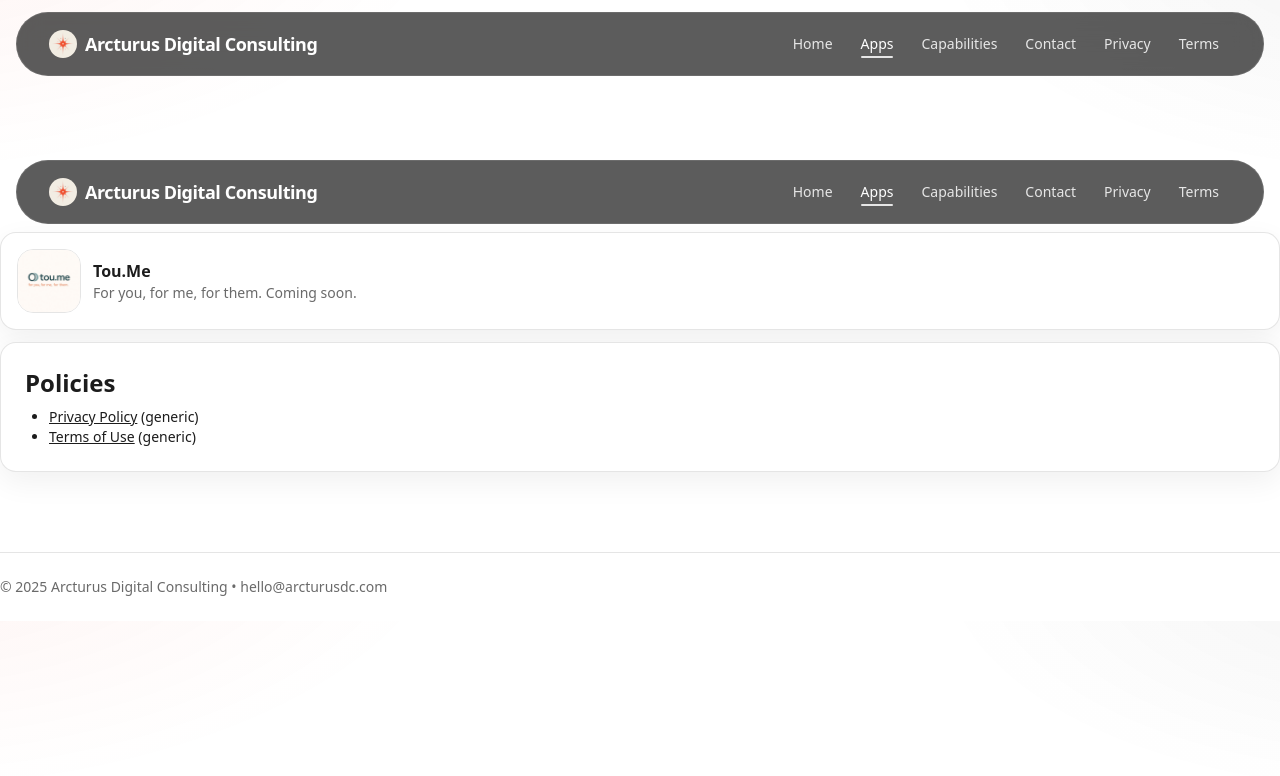
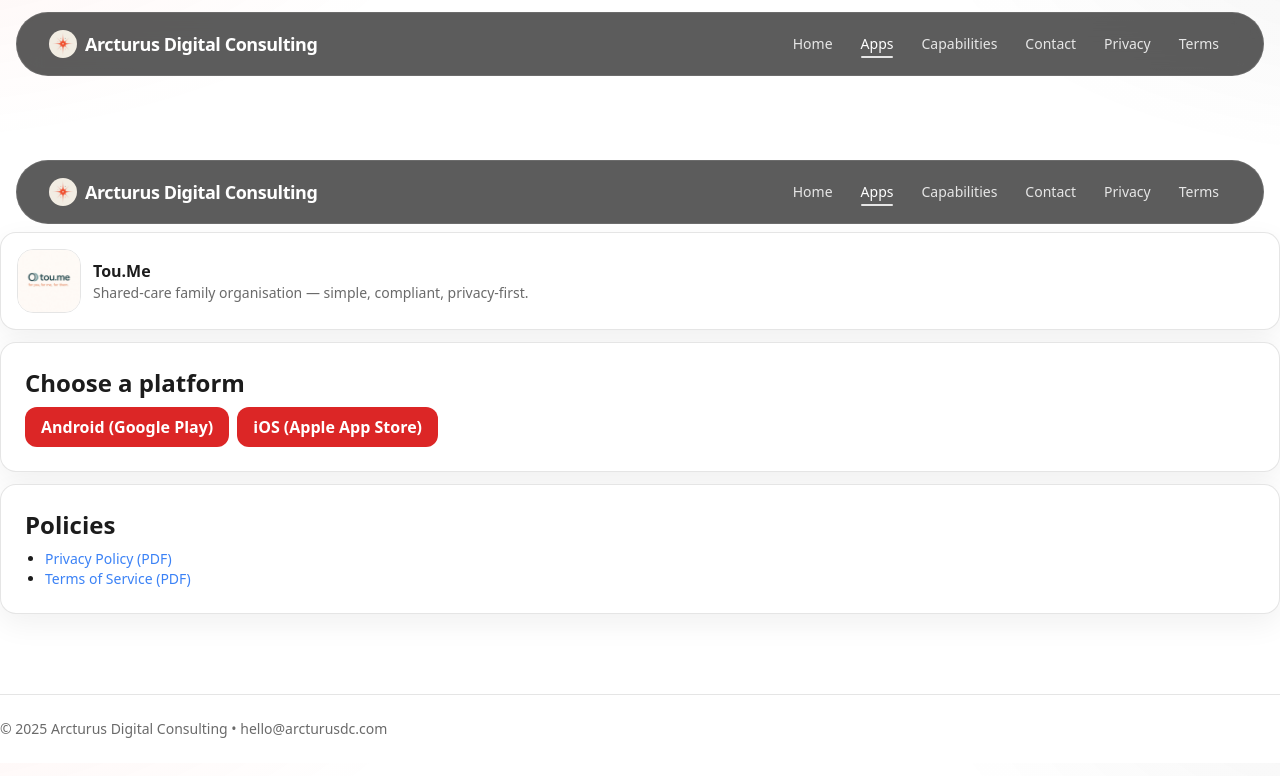
Before and after one commit to repinfaust/arcturusdc.github.io, a Next.js app: page /apps/tou-me in a window 1280 px wide. Shown: the top 776 px of the page. Built offline with nearby package versions, Linux system fonts and the light colour scheme.

Commit message:
Update page.js

```diff
--- a/src/app/apps/tou-me/page.js
+++ b/src/app/apps/tou-me/page.js
@@ -1,28 +1,72 @@
+// src/app/apps/toume/page.js
 import Header from '@/components/Header';
 import Footer from '@/components/Footer';
+import Link from 'next/link';
 import Image from 'next/image';
 
-export default function TouMe(){
+export default function TouMe() {
   return (
     <>
       <Header/>
       <main className="pb-10">
+        {/* App card */}
         <div className="card p-4 flex items-center gap-3 mt-2">
-          <Image className="rounded-2xl border border-black/10" src="/assets/toume.jpg" width={64} height={64} alt="Tou.Me logo"/>
+          <Image
+            className="rounded-2xl border border-black/10"
+            src="/img/tou.me_logo.jpeg"
+            width={64}
+            height={64}
+            alt="Tou.Me logo"
+          />
           <div>
             <div className="font-extrabold">Tou.Me</div>
-            <div className="text-muted text-sm">For you, for me, for them. Coming soon.</div>
+            <div className="text-muted text-sm">
+              Shared-care family organisation — simple, compliant, privacy-first.
+            </div>
           </div>
         </div>
+
+        {/* Platforms */}
+        <div className="card p-6 mt-3">
+          <div className="text-2xl font-extrabold mb-2">Choose a platform</div>
+          <div className="flex gap-2 flex-wrap">
+            <Link className="btn btn-primary" href="/apps/toume/android">
+              Android (Google Play)
+            </Link>
+            <Link className="btn btn-primary" href="/apps/toume/ios">
+              iOS (Apple App Store)
+            </Link>
+          </div>
+        </div>
+
+        {/* Policies */}
         <div className="card p-6 mt-3">
           <div className="text-2xl font-extrabold mb-2">Policies</div>
-          <ul className="list-disc pl-6 mt-2 text-sm">
-            <li><a className="underline" href="/privacy">Privacy Policy</a> (generic)</li>
-            <li><a className="underline" href="/terms">Terms of Use</a> (generic)</li>
+          <ul className="list-disc pl-5 text-sm">
+            <li>
+              <Link
+                href="/assets/policies/Toume_PrivacyPolicy.pdf"
+                target="_blank"
+                rel="noopener noreferrer"
+                className="text-blue-500 hover:underline"
+              >
+                Privacy Policy (PDF)
+              </Link>
+            </li>
+            <li>
+              <Link
+                href="/assets/policies/Toume_TermsOfService.pdf"
+                target="_blank"
+                rel="noopener noreferrer"
+                className="text-blue-500 hover:underline"
+              >
+                Terms of Service (PDF)
+              </Link>
+            </li>
           </ul>
         </div>
       </main>
       <Footer/>
     </>
-  )
+  );
 }
```
